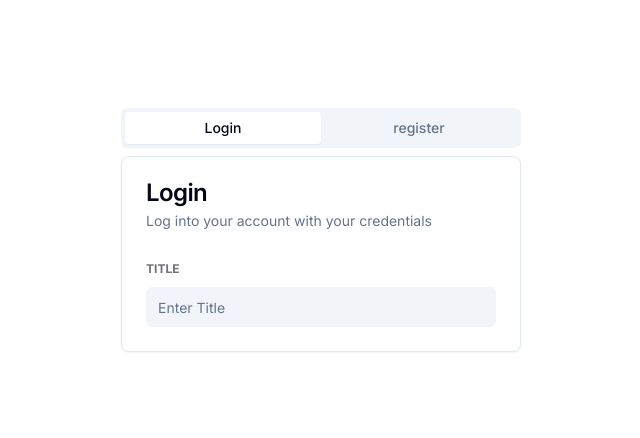
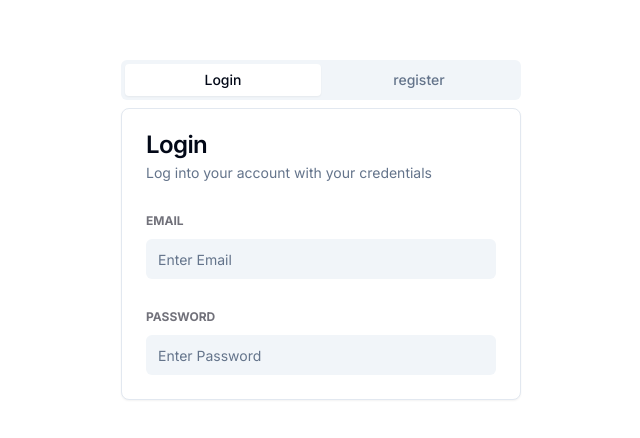
Before and after one commit to Annie-Huang/traversypress-ui, a Next.js app: page /auth in a window 1280 px wide. Shown: the part 170-608 px from the top of the page, without its empty margins (319-959 px from the left). Built offline with nearby package versions, Linux system fonts and the light colour scheme.

Commit message:
Changed to Email field. Add a Password field.

```diff
--- a/components/auth/LoginForm.tsx
+++ b/components/auth/LoginForm.tsx
@@ -13,7 +13,7 @@ import {
 } from '@/components/ui/form';
 import { Input } from '@/components/ui/input';
 import { Button } from '@/components/ui/button';
-import { useRouter } from 'next/router';
+import { useRouter } from 'next/navigation'; // Need to use the one in navigation, not the one in router.
 import {
   Card,
   CardDescription,
@@ -67,16 +67,37 @@ const LoginForm = () => {
           >
             <FormField
               control={form.control}
-              name='title'
+              name='email'
               render={({ field }) => (
                 <FormItem>
                   <FormLabel className='uppercase text-xs font-bold text-zinc-500 dark:text-white'>
-                    Title
+                    Email
                   </FormLabel>
                   <FormControl>
                     <Input
                       className='bg-slate-100 dark:bg-slate-500 border-0 focus-visible:ring-0 text-black dark:text-white focus-visible:ring-offset-0'
-                      placeholder='Enter Title'
+                      placeholder='Enter Email'
+                      {...field}
+                    />
+                  </FormControl>
+                  <FormMessage />
+                </FormItem>
+              )}
+            />
+
+            <FormField
+              control={form.control}
+              name='password'
+              render={({ field }) => (
+                <FormItem>
+                  <FormLabel className='uppercase text-xs font-bold text-zinc-500 dark:text-white'>
+                    Password
+                  </FormLabel>
+                  <FormControl>
+                    <Input
+                      type='password'
+                      className='bg-slate-100 dark:bg-slate-500 border-0 focus-visible:ring-0 text-black dark:text-white focus-visible: ring-offset-0'
+                      placeholder='Enter Password'
                       {...field}
                     />
                   </FormControl>
```
